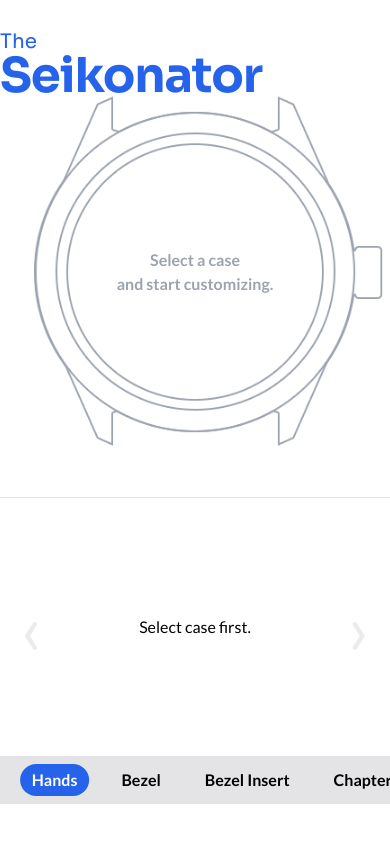
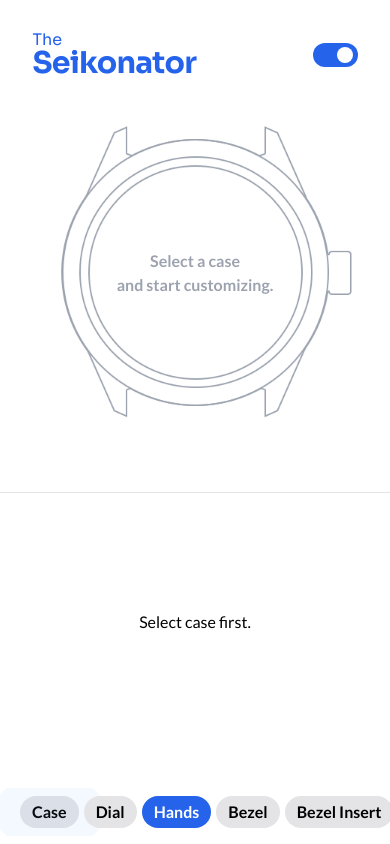
Before and after one commit to ersaldyraisha/seikomod-sim, a React (Vite) app: page / in a window 390 px wide. Both pictures are taken after a click on the button "Hands". Built offline with nearby package versions, Linux system fonts and the light colour scheme.

Commit message:
feat: implement resposive layout

```diff
--- a/src/modules/simulator/store.ts
+++ b/src/modules/simulator/store.ts
@@ -1,4 +1,5 @@
-import {Item, CategoryId, categoryIds} from './utils'
+import { categoryIds } from './utils'
+import { Item, CategoryId } from './types'
 import createStore from 'zustand'
 
 type SimulatorState = {
--- /dev/null
+++ b/src/modules/simulator/types.ts
@@ -0,0 +1,21 @@
+export type CategoryId = 'case' | 'dial' | 'hands' | 'bezel' | 'insert' | 'chapter' | 'strap'
+
+export type Item = {
+  id: string
+  name: string
+  src: string
+  description: string
+  compatibility: Array<string>
+  type: CategoryId
+  dialDiameter?: number
+}
+
+export type Items = {
+  case: Array<Item>
+  dial: Array<Item>
+  hands: Array<Item>
+  bezel: Array<Item>
+  insert: Array<Item>
+  chapter: Array<Item>
+  strap: Array<Item>
+}
--- a/src/modules/simulator/utils.ts
+++ b/src/modules/simulator/utils.ts
@@ -1,4 +1,4 @@
-export type CategoryId = 'case' | 'dial' | 'hands' | 'bezel' | 'insert' | 'chapter' | 'strap'
+import {Items, CategoryId} from './types'
 
 export const categoryIds : Array<CategoryId> = ['case' , 'dial' , 'bezel' , 'insert' , 'chapter' , 'strap', 'hands']
 
@@ -15,26 +15,6 @@ export function getCategories() {
     id: CategoryId,
     name: string
   }>
-}
-
-export type Item = {
-  id: string
-  name: string
-  src: string
-  description: string
-  compatibility: Array<string>
-  type: CategoryId
-  dialDiameter?: number
-}
-
-type Items = {
-  case: Array<Item>
-  dial: Array<Item>
-  hands: Array<Item>
-  bezel: Array<Item>
-  insert: Array<Item>
-  chapter: Array<Item>
-  strap: Array<Item>
 }
 
 const items : Items = {
@@ -99,7 +79,7 @@ const items : Items = {
       id: 'skx007',
       name: 'SKX007',
       src: 'https://seikonator.web.app/assets/dials/skx007.png',
-      description: 'Diameter - 28.5mm',
+      description: '⌀ 28.5mm',
       compatibility: [],
       type: 'dial',
       dialDiameter: 28.5
@@ -108,7 +88,7 @@ const items : Items = {
       id: 'srpe55',
       name: 'SRPE55',
       src: 'https://seikonator.web.app/assets/dials/srpe55.png',
-      description: 'Diameter - 28.5mm',
+      description: '⌀ 28.5mm',
       compatibility: [],
       type: 'dial',
       dialDiameter: 28.5
@@ -117,7 +97,7 @@ const items : Items = {
       id: 'srpd55',
       name: 'SRPD55',
       src: 'https://seikonator.web.app/assets/dials/srpd55.png',
-      description: 'Diameter - 28.5mm',
+      description: '⌀ 28.5mm',
       compatibility: [],
       type: 'dial',
       dialDiameter: 28.5
@@ -126,7 +106,7 @@ const items : Items = {
       id: 'srp777',
       name: 'SRP777',
       src: 'https://seikonator.web.app/assets/dials/srp777.png',
-      description: 'Diameter - 28.5mm',
+      description: '⌀ 28.5mm',
       compatibility: [],
       type: 'dial',
       dialDiameter: 28.5
@@ -135,7 +115,7 @@ const items : Items = {
       id: 'snk809',
       name: 'SNK809',
       src: 'https://seikonator.web.app/assets/dials/snk809.png',
-      description: 'Diameter - 28.5mm',
+      description: '⌀ 28.5mm',
       compatibility: [],
       type: 'dial',
       dialDiameter: 28.5
--- a/src/modules/simulator/views/Simulator.tsx
+++ b/src/modules/simulator/views/Simulator.tsx
@@ -1,15 +1,15 @@
-// TODO: make responsive
 // TODO: use API for data call?
 
 import classNames from 'classnames'
+import { useState, useEffect } from 'react'
+import { AnimatePresence, motion } from 'framer-motion'
+import { getItems, getCategories, categoryIds } from '../utils'
+import { useSimulator } from '../store'
+import { Item } from '../types'
 import resetIcon from '../../../assets/images/icon-reset.png'
 import infoIcon from '../../../assets/images/icon-info.png'
 import resultPlaceholderDark from '../../../assets/images/placeholder-white.png'
 import resultPlaceholderLight from '../../../assets/images/placeholder-gray.png'
-import { useState, useEffect } from 'react'
-import { AnimatePresence, motion } from 'framer-motion'
-import { getItems, getCategories, categoryIds, Item } from '../utils'
-import { useSimulator } from '../store'
 
 function Simulator() {
   const isDarkMode = useSimulator(state => state.isDarkMode)
@@ -21,7 +21,7 @@ function Simulator() {
     )}>
       <Navbar/>
       <Result />
-      <Items />
+      <Parts />
       <Category />
     </div>
   )
@@ -40,10 +40,11 @@ function Category() {
       <button
         className={
           classNames(
-            'relative px-3 py-1 rounded-full text-black font-bold cursor-pointer whitespace-nowrap',
+            'relative px-3 py-1 rounded-full md:bg-transparent text-black font-bold cursor-pointer whitespace-nowrap',
             { 'outline:animate-ping': true},
-            { 'bg-blue-600 !text-white': activeNavId === nav.id },
-            { '!text-zinc-200': isDarkMode}
+            { '!bg-blue-600 !text-white': activeNavId === nav.id },
+            { 'bg-zinc-200': !isDarkMode},
+            { 'bg-zinc-900 !text-zinc-200': isDarkMode}
           )
         }
         onClick={() => {
@@ -74,16 +75,20 @@ function Category() {
   ))
 
   return(
-    <nav className="fixed bottom-0 left-1/2 z-10 pb-10 pt-7 translate-x-[-50%]">
+    <nav className="fixed bottom-2 left-1/2 z-10 md:pb-10 pt-7 translate-x-[-50%] max-w-full md:max-w-[90%]">
       <ul className={classNames(
-        'flex justify-center bg-zinc-200 gap-[20px] rounded-full p-2 mx-auto',
-        { '!bg-zinc-900': isDarkMode }
+        'flex gap-[5px] md:rounded-full px-5 py-2 md:p-2 mx-auto overflow-x-auto overflow-y-hidden',
+        'md:gap-[10px] md:bg-zinc-200 md:justify-center',
+        { 'md:bg-zinc-900': isDarkMode }
       )}>
         {renderedNavItems}
       </ul>
       {!!activeItems.case && (
         <>
-          <button className="absolute top-8 left-full ml-5 w-10 h-10 p-2 rounded-full bg-zinc-700" onClick={() => resetActiveItems()}>
+          <button
+            className="absolute left-[calc(50%+5px)] bottom-14 md:top-8 md:left-full md:ml-5 w-10 h-10 p-2 rounded-full bg-zinc-700"
+            onClick={() => resetActiveItems()}
+          >
             <img src={resetIcon} alt="reset" />
           </button>
           <Tooltip/>
@@ -111,7 +116,7 @@ function Tooltip() {
 
   return (
     <button
-      className="absolute top-8 right-full mr-5 w-10 h-10 p-2 rounded-full bg-zinc-700"
+      className="absolute right-[calc(50%+5px)] bottom-14 md:top-8 md:right-full md:mr-5 w-10 h-10 p-2 rounded-full bg-zinc-700"
       onMouseEnter={() => setActive(true)}
       onMouseLeave={() => setActive(false)}
     >
@@ -136,7 +141,8 @@ function Tooltip() {
   )
 }
 
-function Items() {
+function Parts() {
+  const pageSize = 6
   const [page, setPage] = useState(1)
   const [items, setItems] = useState<Array<Item>>([])
 
@@ -163,14 +169,14 @@ function Items() {
     }
   }
 
-  const renderedItems = items.slice((page - 1) * 7, page * 7)
+  const renderedItems = items.slice((page - 1) * pageSize, page * pageSize)
     .map((item) => {
       const isSelected = item.id === activeItems[activeCategoryId || 'case']?.id
       return (
         <motion.li
           key={`${item.type}-${item.id}`}
           className={classNames(
-            'flex flex-col shrink-0 relative py-2 rounded-lg text-center cursor-pointer w-[165px] transition-colors',
+            'flex flex-col shrink-0 relative py-2 rounded-lg text-center cursor-pointer w-[110px] md:w-[165px] transition-colors',
             { 'bg-blue-600 text-white': isSelected }
           )}
           onClick={() => handleItemSelect(item)}
@@ -198,53 +204,55 @@ function Items() {
     })
 
   const isPrevActive = page > 1
-  const isNextActive = page < (items?.length ?? 0) / 7
+  const isNextActive = page < (items?.length ?? 0) / pageSize
 
   return (
     <AnimatePresence>
       { activeCategoryId && (
         <motion.div
           className={classNames(
-            'flex justify-center items-center gap-3 fixed bottom-[105px] pt-4 w-full min-h-[242px] border-t border-t-zinc-200 bg-white',
+            'flex justify-center items-center gap-3 fixed bottom-[110px] pt-4 w-full min-h-[242px] border-t border-t-zinc-200 bg-white',
             { '!border-t-zinc-700 !bg-zinc-800': isDarkMode }
           )}
           initial={{ y: 250, opacity: 0 }}
           animate={{ y: 0, opacity: 1 }}
           exit={{ y: 250, opacity: 0 }}
           >
+
+          {/* TODO: Handle pagination on mobile view*/}
           <button
-            className="px-[20px] text-7xl text-zinc-400 font-light disabled:opacity-20"
+            className="hidden md:block px-[20px] text-7xl text-zinc-400 font-light disabled:opacity-20"
             disabled={!isPrevActive}
             onClick={() => { if(isPrevActive) setPage(page - 1)}}
           >
             &lsaquo;
           </button>
 
-          <ul className="flex gap-2 justify-center w-[1200px]">
+          <ul className="flex gap-2 grow justify-center flex-wrap md:flex-nowrap w-5/6 max-w-[1200px]">
             {renderedItems.length > 0 ? renderedItems : activeItems.case
             ? (
-              <motion.p
+              <motion.li
                 initial={{ opacity: 0 }}
                 animate={{ opacity: 1 }}
                 exit={{ opacity: 0 }}
                 className="w-full text-center"
               >
                 No items.
-              </motion.p>
+              </motion.li>
             ) : (
-              <motion.p
+              <motion.li
                 initial={{ opacity: 0 }}
                 animate={{ opacity: 1 }}
                 exit={{ opacity: 0 }}
                 className="w-full text-center"
               >
                 Select case first.
-              </motion.p>
+              </motion.li>
             )}
           </ul>
 
           <button
-            className="px-[20px] text-7xl text-zinc-400 font-light disabled:opacity-20"
+            className="hidden md:block px-[20px] text-7xl text-zinc-400 font-light disabled:opacity-20"
             disabled={!isNextActive}
             onClick={() => { if(isNextActive) setPage(page + 1) }}
           >
@@ -284,13 +292,13 @@ function Result() {
         closed: { opacity: 1, y: 0 },
       }}
     >
-      <div className="relative w-[450px] h-[450px]">
+      <div className="relative w-[375px] h-[375px] md:w-[450px] md:h-[450px]">
         {activeItems.case && (
-          <div className="absolute inset w-[300px] h-[300px] top-[calc(50%-150px)] left-[calc(50%-150px)] bg-gray-500 rounded-full" />
+          <div className="absolute inset w-[250px] h-[250px] top-[calc(50%-125px)] left-[calc(50%-125px)] bg-gray-500 rounded-full" />
         )}
         {!activeItems.case && (
           <>
-            <img className="absolute inset w-full" src={isDarkMode ? resultPlaceholderDark : resultPlaceholderLight } alt="start-customizing" />
+            <img className="absolute top-1/2 left-1/2 translate-x-[-50%] translate-y-[-50%] w-full" src={isDarkMode ? resultPlaceholderDark : resultPlaceholderLight } alt="start-customizing" />
             <p className={classNames(
               'absolute top-1/2 left-1/2 translate-x-[-50%] translate-y-[-50%] text-center font-bold text-gray-400',
               {'!text-white': isDarkMode}
@@ -318,16 +326,20 @@ function Navbar() {
   }, [])
 
   return (
-    <div className="fixed w-full">
-      <div className="flex justify-between pt-8 mx-auto w-[1200px]">
+    <div className={classNames(
+      'fixed w-full z-10 md:bg-transparent',
+      { 'bg-zinc-800': isDarkMode },
+      { 'bg-white': !isDarkMode }
+    )}>
+      <div className="flex justify-between pt-8 pb-2 mx-auto w-5/6 max-w-[1200px]">
         <h1 className={classNames(
           'self-start font-title text-blue-600',
           { '!text-zinc-200': isDarkMode }
         )}>
-          <span className='block text-xl leading-none'>
+          <span className='block md:text-xl leading-none'>
             The
           </span>
-          <span className='block text-5xl font-black leading-none tracking-tight'>
+          <span className='block text-3xl md:text-5xl font-black leading-none tracking-tight'>
             Seikonator
           </span>
         </h1>
```
Also changed, not shown: 1 other file (tests, documents, lock files or other folders).
